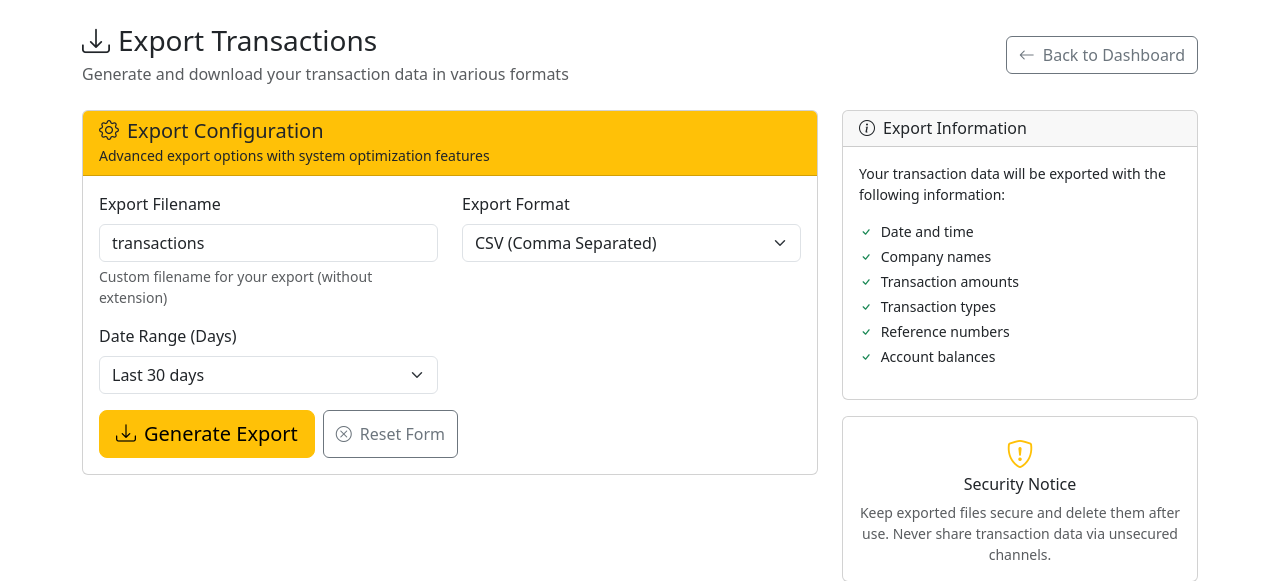
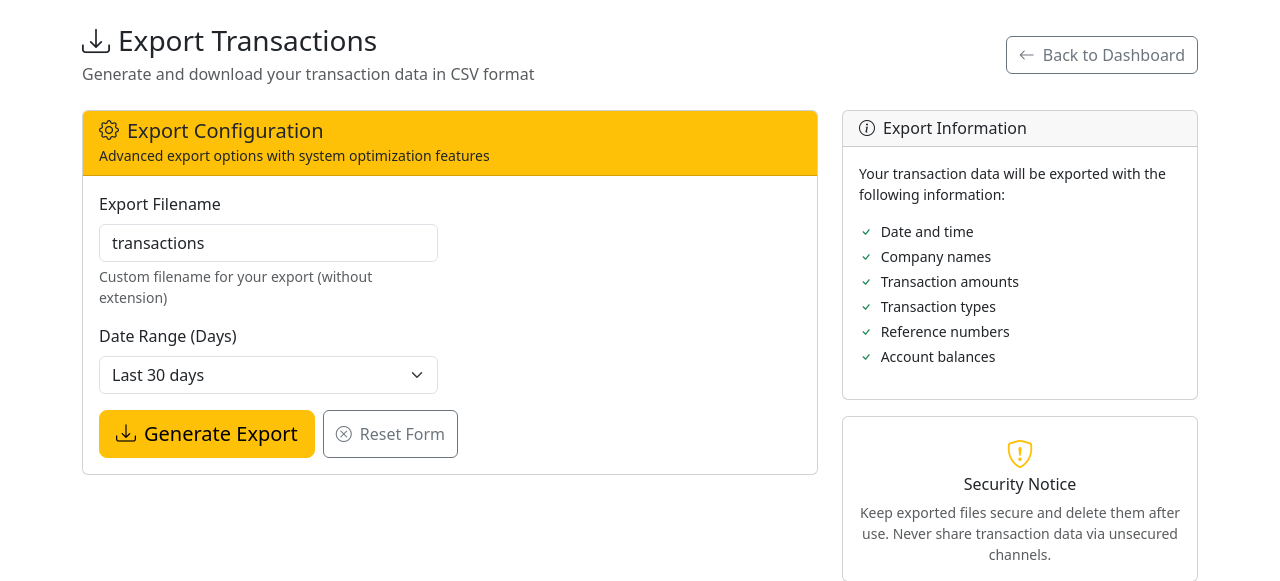
Before and after one commit to dev-vs-ciso/injection-inspection, a Flask app: page /export in a window 1280 px wide. Shown: the part 104-685 px from the top of the page. Run offline with Flask 3, Linux system fonts and the light colour scheme; the visitor is signed in with stand-in values (Sample User, id 1); parts of the project's set-up code (start-up, migrations or seed data) failed here and were passed over.

Commit message:
feat: command injection beautiful

```diff
--- a/app.py
+++ b/app.py
@@ -14,7 +14,7 @@ from application.errors import register_error_handlers
 from application.home import index, dashboard
 from application.user import login, logout, profile
 from application.api import api_stats
-from application.transaction import transaction_detail, search, export_transactions
+from application.transaction import transaction_detail, search, export_transactions, download_export_file
 # Load environment variables
 load_dotenv()
 
@@ -90,6 +90,7 @@ def create_app(config_class=Config):
     app.add_url_rule('/transaction/<int:transaction_id>', 'transaction_detail', transaction_detail)
     app.add_url_rule('/search', 'search', search, methods=['GET', 'POST'])
     app.add_url_rule('/export', 'export_transactions', export_transactions, methods=['GET', 'POST'])
+    app.add_url_rule('/export/download', 'download_export_file', download_export_file, methods=['GET'])
 
     # Create api routes
     app.add_url_rule('/api/stats', 'api_stats', api_stats)
@@ -105,5 +106,8 @@ if __name__ == '__main__':
     # are typically strings. This code converts the DEBUG variable to a boolean.
     # It checks if the DEBUG variable is set to "true", "1", or "t" (case-insensitive).
     # If no DEBUG variable is set, it defaults to "False".
-    debuglevel = os.getenv("DEBUG", "False").lower() in ["true", "1", "t"]
+    if os.getenv("DB_HOST"):
+        debuglevel = False
+    else:
+        debuglevel = True
     app.run(host='0.0.0.0', port=5000, debug=debuglevel)
--- a/application/transaction.py
+++ b/application/transaction.py
@@ -5,7 +5,8 @@ from sqlalchemy import or_, and_, text
 from models import db, User, Transaction
 from decorators import login_required, anonymous_required, active_user_required
 import subprocess
-
+import csv
+import os
 
 @active_user_required
 def transaction_detail(transaction_id):
@@ -278,21 +279,25 @@ def export_transactions():
     VULNERABLE: Export transactions with customizable filename and format
     Contains command injection via filename and format parameters
     """
+    export_results = None
+
     if request.method == 'POST':
-        export_format = request.form.get('format', 'csv').strip()
         filename = request.form.get('filename', 'transactions').strip()
         date_range = request.form.get('date_range', '30').strip()
 
+        export_format = 'csv'
+
+        print(export_format, filename, date_range)
         # Get user's transactions
         days = int(date_range) if date_range.isdigit() else 30
-        cutoff_date = datetime.utcnow() - timedelta(days=days)
+        cutoff_date = datetime.now() - timedelta(days=days)
         transactions = Transaction.query.filter(
             Transaction.user_id == current_user.id,
             Transaction.date >= cutoff_date
         ).order_by(Transaction.date.desc()).all()
 
         # VULNERABILITY: User input directly passed to shell command
-        export_path = f"/tmp/exports/{filename}.{export_format}"
+        export_path = f"/tmp/exports/{filename}"
 
         try:
             # Create directory and file with command injection vulnerability
@@ -301,7 +306,7 @@ def export_transactions():
 
             # Execute the vulnerable command
             print(f"DEBUG: Executing command: {command}")
-            subprocess.run(command, shell=True, capture_output=True, text=True)
+            result = subprocess.run(command, shell=True, capture_output=True, text=True)
 
             # Generate actual CSV content
             with open(export_path, 'w', newline='', encoding='utf-8') as csvfile:
@@ -318,15 +323,57 @@ def export_transactions():
                         txn.reference_number
                     ])
 
-            # Send file back to user
-            return send_file(
-                export_path,
-                as_attachment=True,
-                download_name=f"{filename}.{export_format}",
-                mimetype='text/csv'
-            )
+            # Prepare results for template display
+            export_results = {
+                'success': result.returncode == 0,
+                'filename': f"{filename}.{export_format}",
+                'transaction_count': len(transactions),
+                'output': result.stdout,
+                'error': result.stderr,
+                'file_exists': os.path.exists(export_path)
+            }
+
+            if result.returncode == 0:
+                flash(f'Export generated successfully! results: {result.stdout}, {result.stderr}', 'success')
+            else:
+                flash('Export command failed. See details below.', 'error')
+
+            # # Send file back to user
+            # return send_file(
+            #     export_path,
+            #     as_attachment=True,
+            #     download_name=f"{filename}.{export_format}",
+            #     mimetype='text/csv'
+            # )
 
         except Exception as e:
             flash(f'Export error: {str(e)}', 'error')
+            export_results = {
+                'success': False,
+                'filename': f"{filename}.{export_format}",
+                'error': str(e)
+            }
 
-    return render_template('export.html')
+    return render_template('export.html', export_results=export_results)
+
+
+@active_user_required
+def download_export_file():
+    """Download the generated export file"""
+    filename = request.args.get('filename', 'transactions.csv')
+    file_path = f"/tmp/exports/{filename.replace('.csv', '')}"  # Remove extension since we add it in export
+
+    try:
+        if os.path.exists(file_path):
+            return send_file(
+                file_path,
+                as_attachment=True,
+                download_name=filename,
+                mimetype='text/csv'
+            )
+        else:
+            flash('Export file not found. Please generate a new export.', 'error')
+            return redirect(url_for('export_transactions'))
+    except Exception as e:
+        flash(f'Download error: {str(e)}', 'error')
+        return redirect(url_for('export_transactions'))
--- a/config.py
+++ b/config.py
@@ -9,7 +9,8 @@ class Config:
     """Base configuration class with default settings"""
 
     # Flask settings
-    SECRET_KEY = os.environ.get('SECRET_KEY') or os.urandom(32).hex()
+    # SECRET_KEY = os.environ.get('SECRET_KEY') or os.urandom(32).hex()
+    SECRET_KEY = os.environ.get('SECRET_KEY') or 'your-secret-key-for-development-only'
 
     # Session settings
     PERMANENT_SESSION_LIFETIME = timedelta(minutes=30)
--- a/templates/export.html
+++ b/templates/export.html
@@ -20,7 +20,7 @@
                     <h1 class="h3 mb-1">
                         <i class="bi bi-download me-2"></i>Export Transactions
                     </h1>
-                    <p class="text-muted mb-0">Generate and download your transaction data in various formats</p>
+                    <p class="text-muted mb-0">Generate and download your transaction data in CSV format</p>
                 </div>
                 <div>
                     <a href="{{ url_for('dashboard') }}" class="btn btn-outline-secondary">
@@ -51,15 +51,6 @@
                                 <div class="form-text">Custom filename for your export (without extension)</div>
                             </div>
 
-                            <div class="col-md-6 mb-3">
-                                <label for="format" class="form-label">Export Format</label>
-                                <select class="form-select" id="format" name="format">
-                                    <option value="csv" {{ 'selected' if request.form.format == 'csv' }}>CSV (Comma Separated)</option>
-                                    <option value="xlsx" {{ 'selected' if request.form.format == 'xlsx' }}>Excel Spreadsheet</option>
-                                    <option value="json" {{ 'selected' if request.form.format == 'json' }}>JSON Data</option>
-                                    <option value="txt" {{ 'selected' if request.form.format == 'txt' }}>Plain Text</option>
-                                </select>
-                            </div>
                         </div>
 
                         <div class="row">
@@ -154,40 +145,18 @@
                     </div>
                 </div>
 
-                    {% if export_results.command_executed %}
-                    <div class="row mb-3">
-                        <div class="col-sm-3">
-                            <strong>Command Executed:</strong>
-                        </div>
-                        <div class="col-sm-9">
-                            <div class="alert alert-warning p-2">
-                                <small class="font-monospace">{{ export_results.command_executed }}</small>
-                            </div>
-                        </div>
-                    </div>
-                    {% endif %}
-
-                    {% if export_results.output %}
-                    <div class="row mb-3">
-                        <div class="col-sm-3">
-                            <strong>System Output:</strong>
-                        </div>
-                        <div class="col-sm-9">
-                            <div class="alert alert-info p-2">
-                                <pre class="mb-0 small">{{ export_results.output }}</pre>
-                            </div>
-                        </div>
-                    </div>
-                    {% endif %}
-
-                    {% if export_results.error %}
+                <!-- Download Button -->
+                {% if export_results.success and export_results.file_exists %}
                 <div class="row">
-                        <div class="col-sm-3">
-                            <strong>Error Details:</strong>
-                        </div>
-                        <div class="col-sm-9">
-                            <div class="alert alert-danger p-2">
-                                <small>{{ export_results.error }}</small>
+                    <div class="col-12">
+                        <div class="d-grid gap-2 d-md-block">
+                            <a href="{{ url_for('download_export_file', filename=export_results.filename) }}"
+                               class="btn btn-success btn-lg">
+                                <i class="bi bi-download me-2"></i>Download CSV File
+                            </a>
+                            <a href="{{ url_for('export_transactions') }}" class="btn btn-outline-secondary">
+                                <i class="bi bi-arrow-left me-2"></i>Generate New Export
+                            </a>
                         </div>
                     </div>
                 </div>
@@ -202,14 +171,6 @@
 
 {% block scripts %}
 <script>
-// Show/hide custom options based on format selection
-document.getElementById('format').addEventListener('change', function() {
-    const customSection = document.getElementById('custom_options').closest('.col-12');
-    if (this.value === 'custom') {
-        customSection.style.display = 'block';
-    }
-});
-
 // Form validation
 document.querySelector('form').addEventListener('submit', function(e) {
     const filename = document.getElementById('filename').value.trim();
```
Lines whose indentation alone changed are shown as unchanged.
